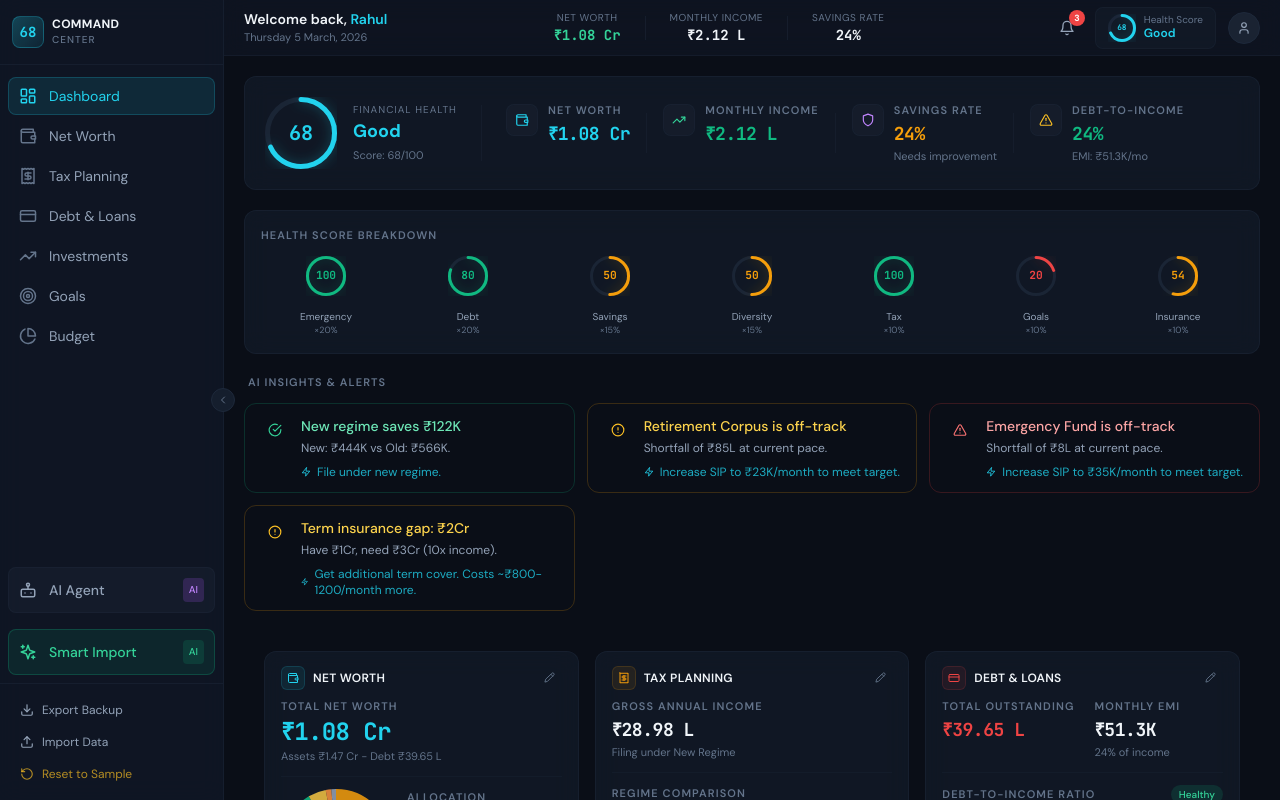
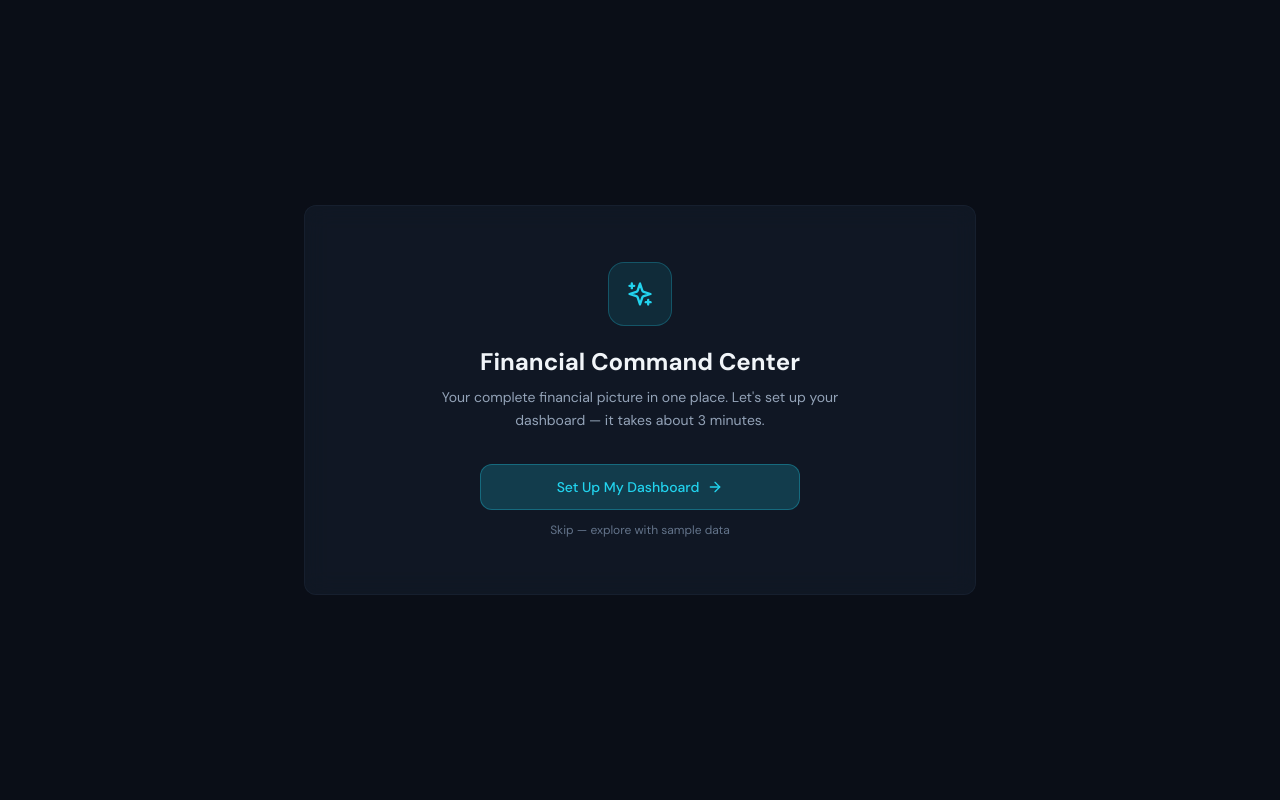
Before and after one commit to babubl/financial-command-center, a React (Vite) app: page / in a window 1280 px wide. Shown: the top 800 px of the page. Built offline with nearby package versions, Linux system fonts and the light colour scheme; the HTML template or start-up script is replaced by a standard one.

Commit message:
Update App.jsx

```diff
--- a/src/App.jsx
+++ b/src/App.jsx
@@ -1,11 +1,14 @@
 // ─── App Root ───
-import React, { useState } from 'react';
+import React, { useState, useEffect } from 'react';
 import { FinanceProvider } from '@/store/FinanceContext';
 import Sidebar from '@/components/layout/Sidebar';
 import TopBar from '@/components/layout/TopBar';
 import DashboardView from '@/components/views/DashboardView';
 import AgentPanel from '@/components/agent/AgentPanel';
 import SmartImport from '@/components/editors/SmartImport';
+import OnboardingWizard from '@/components/views/OnboardingWizard';
+
+const ONBOARDING_KEY = 'fcc_onboarding_complete';
 
 export default function App() {
   return (
@@ -18,6 +21,19 @@ export default function App() {
 function AppShell() {
   const [sidebarCollapsed, setSidebarCollapsed] = useState(false);
   const [smartImportOpen, setSmartImportOpen] = useState(false);
+  const [showOnboarding, setShowOnboarding] = useState(() => {
+    return !localStorage.getItem(ONBOARDING_KEY);
+  });
+
+  const handleOnboardingComplete = () => {
+    localStorage.setItem(ONBOARDING_KEY, 'true');
+    setShowOnboarding(false);
+  };
+
+  // Show onboarding for first-time users
+  if (showOnboarding) {
+    return <OnboardingWizard onComplete={handleOnboardingComplete} />;
+  }
 
   return (
     <div className="min-h-screen bg-navy-950">
```
